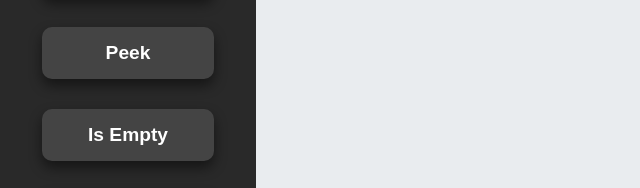
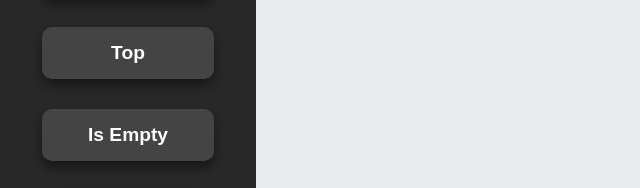
Before and after one commit to IvanZvoanr/Zavr-ni-Rad, a plain HTML site: page data-structure/stack.html in a window 1280 px wide. Shown: the part 370-558 px from the top of the page, 0-640 px from the left. Drawn offline with Linux system fonts and the light colour scheme.

Commit message:
Peek to Top

```diff
--- a/data-structure/stack.html
+++ b/data-structure/stack.html
@@ -16,7 +16,7 @@
                 <li><button onclick="initializeStack()">Initialize</button></li>
                 <li><button onclick="performPush()">Push</button></li>
                 <li><button onclick="performPop()">Pop</button></li>
-                <li><button onclick="performPeek()">Peek</button></li>
+                <li><button onclick="performTop()">Top</button></li>
                 <li><button onclick="performIsEmpty()">Is Empty</button></li>
                 <li><button onclick="performSize()">Size</button></li>
                 <li><button onclick="performClear()">Clear</button></li>
```
